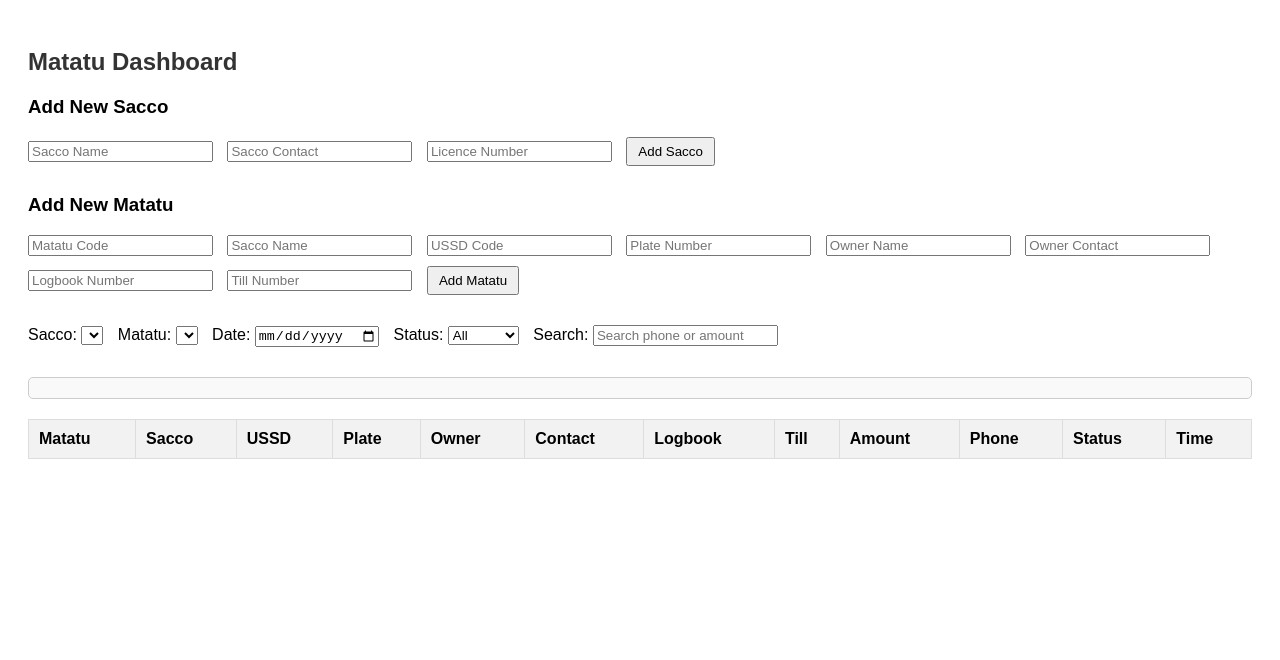
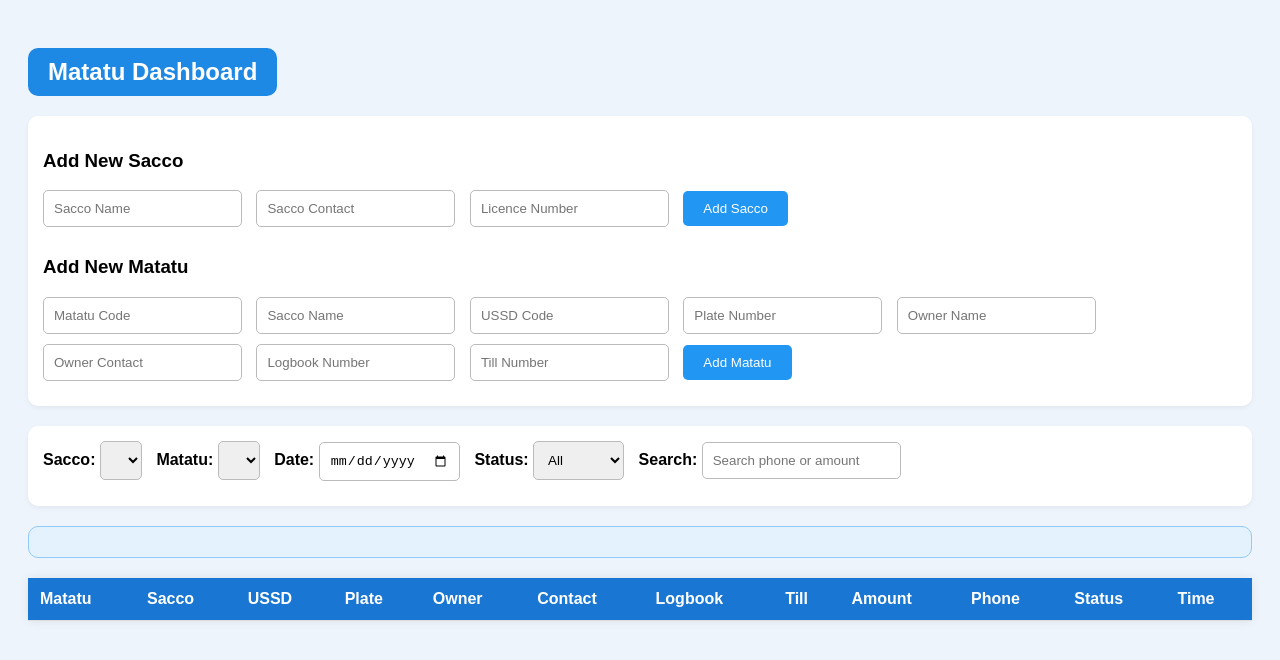
Before and after one commit to kirish34/flashpay-backend, a website: page public/teketeke-dashboard/index.html in a window 1280 px wide. Drawn offline with Linux system fonts and the light colour scheme; no server answers.

Commit message:
Added teketeke-dashboard.html

```diff
--- a/public/teketeke-dashboard/index.html
+++ b/public/teketeke-dashboard/index.html
@@ -7,39 +7,81 @@
   body {
     font-family: Arial, sans-serif;
     padding: 20px;
+    background: #eef4fb;
   }
+
   h2 {
-      color: #333;
+    color: #fff;
+    background-color: #1e88e5;
+    padding: 10px 20px;
+    border-radius: 10px;
+    width: fit-content;
   }
+
   table {
     border-collapse: collapse;
     width: 100%;
     margin-top: 20px;
+    background: #fff;
+    box-shadow: 0 0 10px rgba(0,0,0,0.08);
   }
+
   th, td {
-      padding: 10px;
-      border: 1px solid #ddd;
+    padding: 12px;
+    border-bottom: 1px solid #ddd;
     text-align: left;
   }
+
   th {
-      background-color: #f2f2f2;
+    background-color: #1976d2;
+    color: white;
   }
+
+  tr:hover {
+    background-color: #f0f8ff;
+  }
+
   .stats {
     margin-top: 20px;
-      background: #f9f9f9;
-      padding: 10px;
-      border: 1px solid #ccc;
-      border-radius: 5px;
+    background: #e3f2fd;
+    padding: 15px;
+    border: 1px solid #90caf9;
+    border-radius: 10px;
+    color: #0d47a1;
+    font-weight: bold;
   }
+
   .filters, .forms {
     margin-top: 20px;
+    background: #ffffff;
+    padding: 15px;
+    border-radius: 10px;
+    box-shadow: 0 2px 5px rgba(0,0,0,0.05);
   }
+
+  .filters label, .forms label {
+    font-weight: bold;
+  }
+
   .filters input, .filters select, .forms input {
     margin-right: 10px;
     margin-bottom: 10px;
+    padding: 10px;
+    border-radius: 5px;
+    border: 1px solid #bbb;
   }
+
   .forms input[type="submit"] {
-      padding: 5px 10px;
+    padding: 10px 20px;
+    background-color: #2196f3;
+    border: none;
+    color: white;
+    cursor: pointer;
+    border-radius: 5px;
+  }
+
+  .forms input[type="submit"]:hover {
+    background-color: #1976d2;
   }
 </style>
 </head>
```
Lines whose indentation alone changed are shown as unchanged.
